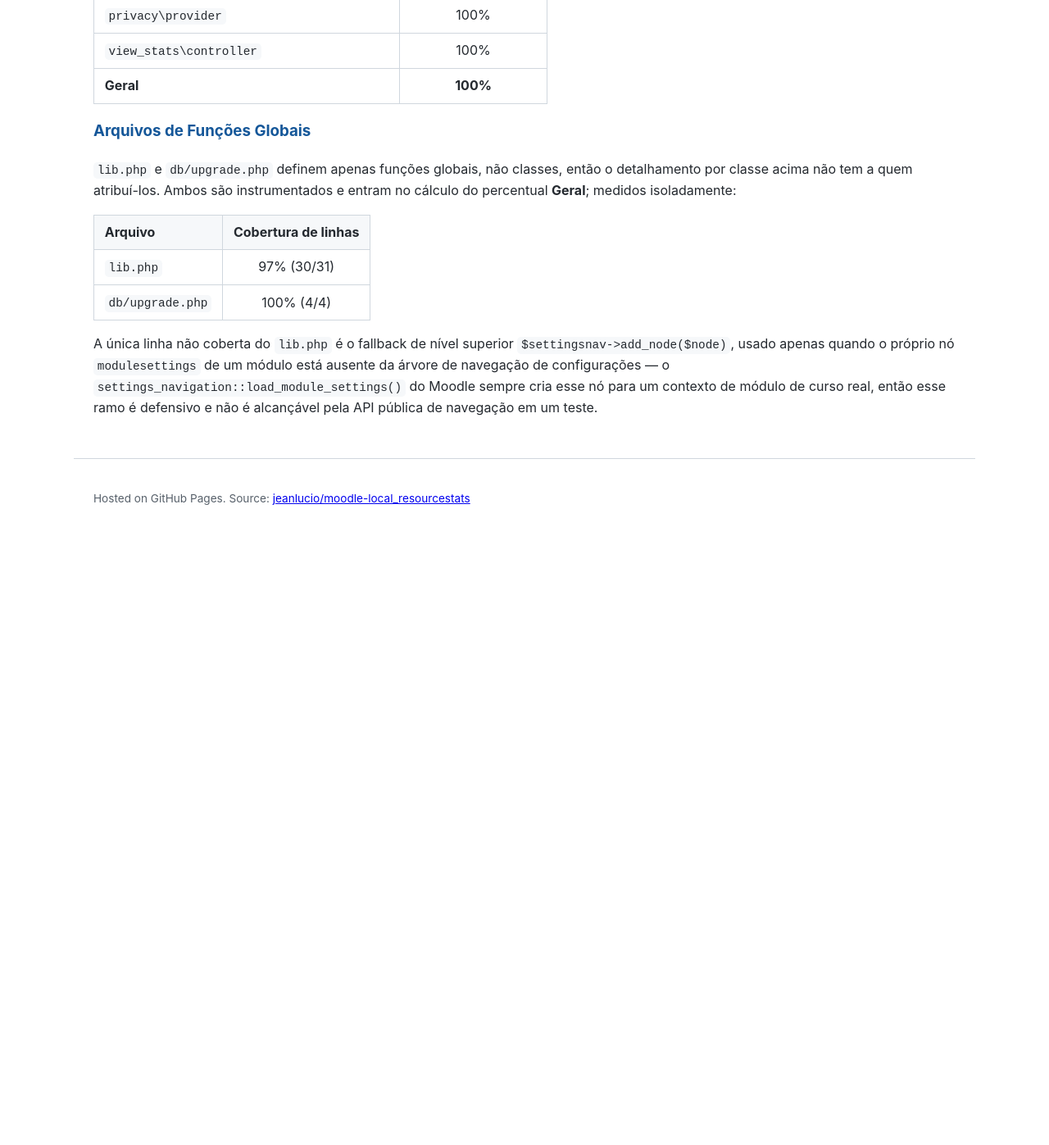
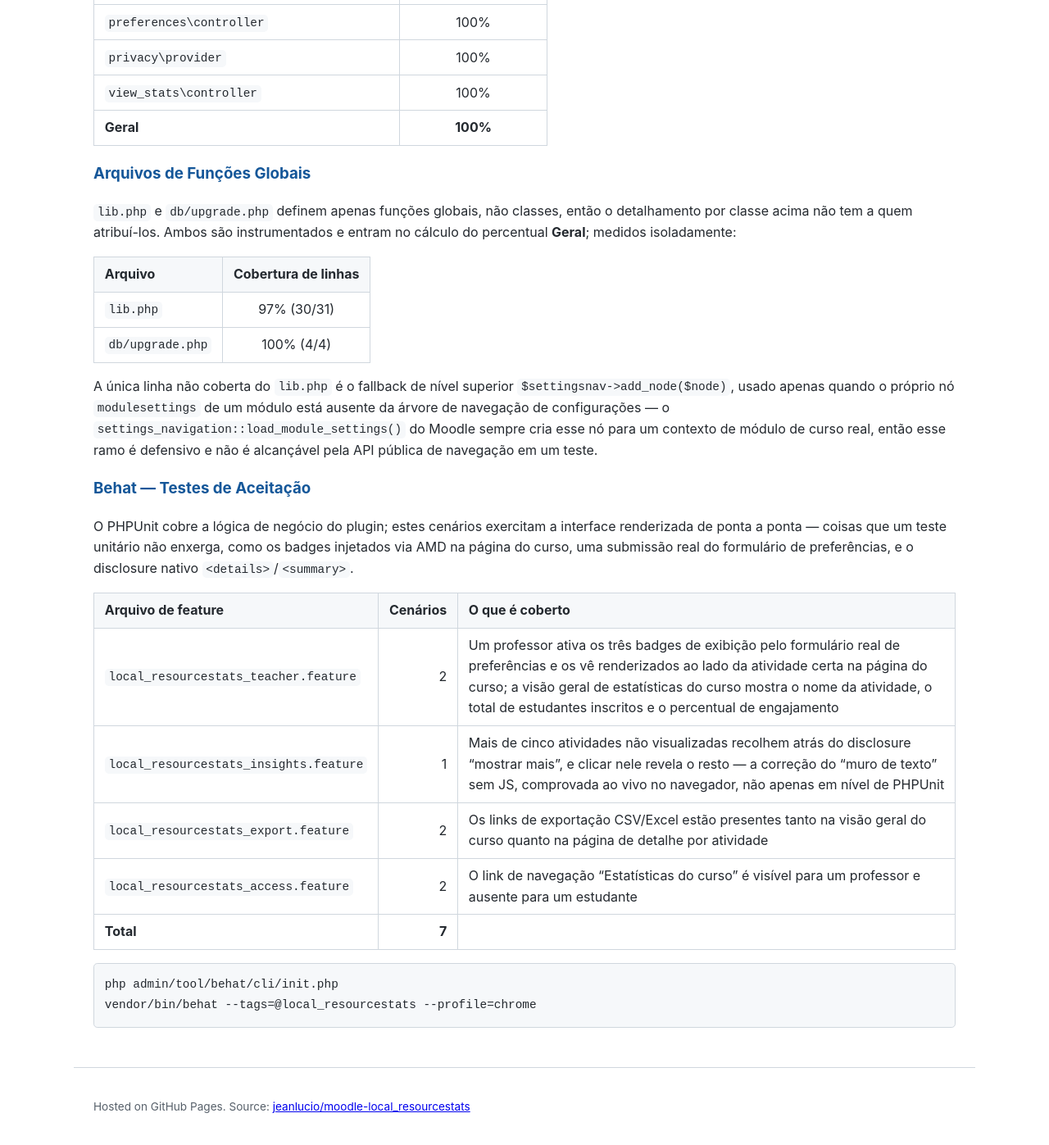
Before and after one commit to jeanlucio/moodle-local_resourcestats, a Jekyll site: the page built from docs/pt/testing.md, in a window 1280 px wide and 1400 px high, scrolled down 5127 px. Shown: the top 1397 px of the window at 82% size. Built offline with Jekyll 4.4.1, drawn with Linux system fonts in a browser that asks for light colours; our own code applies the rules of GitHub Pages for plain Markdown files; before the commit the page ends 5784 px from its top, so only the background shows below that; some of the changed text lies outside the part shown.

Commit message:
document the Behat suite and refresh the test count in the docs
The testing pages only described the PHPUnit suite; this session
added a 4-feature, 7-scenario Behat suite that never made it into the
documentation. Added a "Behat — Acceptance Tests" section to both the
summary (embedded in index.md/pt.md) and full testing pages, mirroring
the PHPUnit section's format, plus a short line up top so the total
test count (113 PHPUnit + 7 Behat) is visible at a glance. README.md's
doc links updated to match.

````diff
--- a/docs/pt/testing.md
+++ b/docs/pt/testing.md
@@ -1,6 +1,8 @@
 # 🧪 Testes Automatizados
 
-O Resource Stats inclui **113 casos de teste PHPUnit**, executados em todo push de CI na matriz completa (Moodle 4.5 → 5.x, PostgreSQL e MariaDB).
+O Resource Stats inclui **113 casos de teste PHPUnit** e uma suíte Behat com **7 cenários**, executados em todo push de CI na matriz completa (Moodle 4.5 → 5.x, PostgreSQL e MariaDB).
+
+### PHPUnit — Testes Unitários e de Integração
 
 | Arquivo de teste | Casos | O que é coberto |
 |-------------------|------:|------------------|
@@ -54,3 +56,23 @@ módulo está ausente da árvore de navegação de configurações — o
 `settings_navigation::load_module_settings()` do Moodle sempre cria esse nó para um contexto
 de módulo de curso real, então esse ramo é defensivo e não é alcançável pela API pública de
 navegação em um teste.
+
+### Behat — Testes de Aceitação
+
+O PHPUnit cobre a lógica de negócio do plugin; estes cenários exercitam a interface
+renderizada de ponta a ponta — coisas que um teste unitário não enxerga, como os badges
+injetados via AMD na página do curso, uma submissão real do formulário de preferências, e o
+disclosure nativo `<details>`/`<summary>`.
+
+| Arquivo de feature | Cenários | O que é coberto |
+|----------------------|----------:|------------------|
+| `local_resourcestats_teacher.feature` | 2 | Um professor ativa os três badges de exibição pelo formulário real de preferências e os vê renderizados ao lado da atividade certa na página do curso; a visão geral de estatísticas do curso mostra o nome da atividade, o total de estudantes inscritos e o percentual de engajamento |
+| `local_resourcestats_insights.feature` | 1 | Mais de cinco atividades não visualizadas recolhem atrás do disclosure "mostrar mais", e clicar nele revela o resto — a correção do "muro de texto" sem JS, comprovada ao vivo no navegador, não apenas em nível de PHPUnit |
+| `local_resourcestats_export.feature` | 2 | Os links de exportação CSV/Excel estão presentes tanto na visão geral do curso quanto na página de detalhe por atividade |
+| `local_resourcestats_access.feature` | 2 | O link de navegação "Estatísticas do curso" é visível para um professor e ausente para um estudante |
+| **Total** | **7** | |
+
+```bash
+php admin/tool/behat/cli/init.php
+vendor/bin/behat --tags=@local_resourcestats --profile=chrome
+```
````
Also changed, not shown: docs/en/testing-summary.md (+18 -1 lines), docs/en/testing.md (+22 -1 lines), docs/pt/testing-summary.md (+18 -1 lines), README.md.
